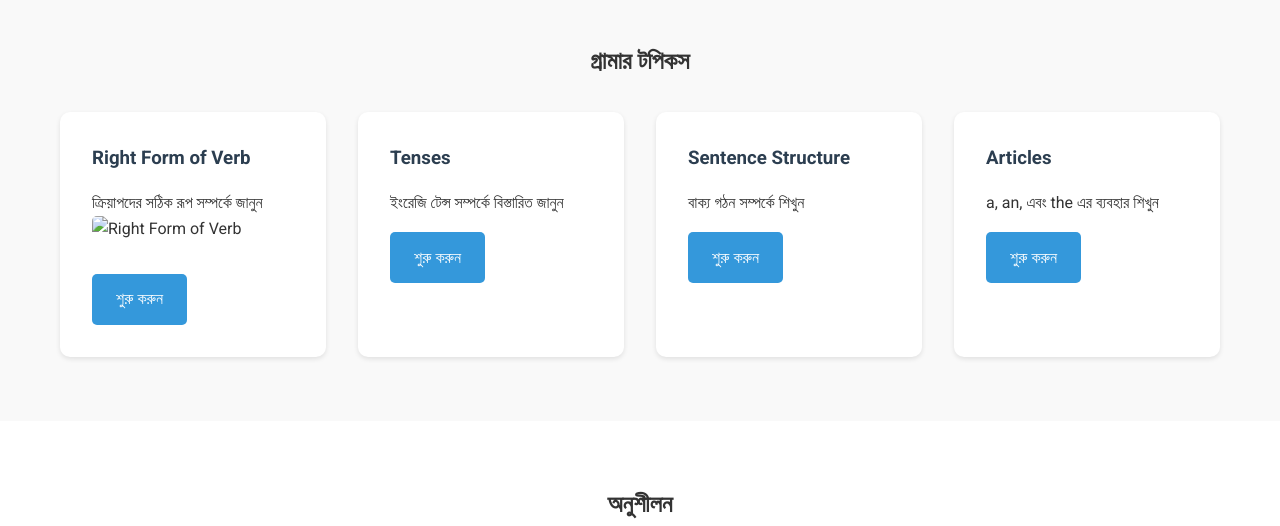
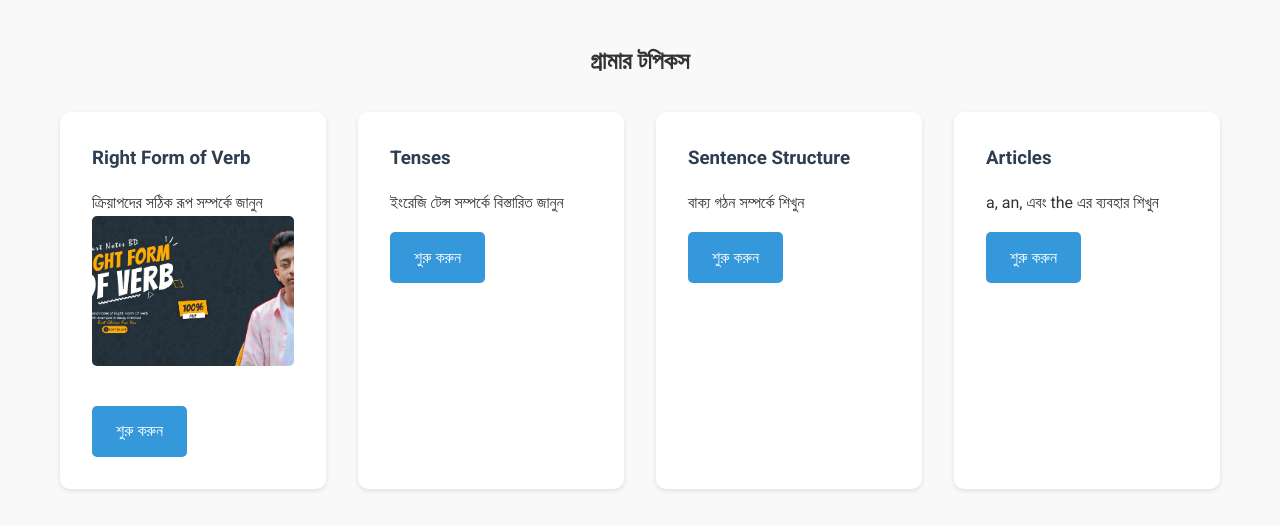
Before and after one commit to mmhasanzone/mmhasanzone.github.io, a plain HTML site: page index.html in a window 1280 px wide. Shown: the part 562-1088 px from the top of the page. Drawn offline with Linux system fonts and the light colour scheme.

Commit message:
Update index.html

```diff
--- a/index.html
+++ b/index.html
@@ -34,7 +34,7 @@
                 <div class="topic-card">
                     <h3>Right Form of Verb</h3>
                     <p>ক্রিয়াপদের সঠিক রূপ সম্পর্কে জানুন</p>
-                    <img src="Images/Right form of verb.JPG" alt="Right Form of Verb" style="width: 100%; height: 150px; object-fit: cover; border-radius: 5px; margin-bottom: 1rem;">
+                    <img src="Right form of verb.webp" alt="Right Form of Verb" style="width: 100%; height: 150px; object-fit: cover; border-radius: 5px; margin-bottom: 1rem;">
                     <a href="right-form-of-verb.html" class="btn">শুরু করুন</a>
                 </div>
                 <div class="topic-card">
```
